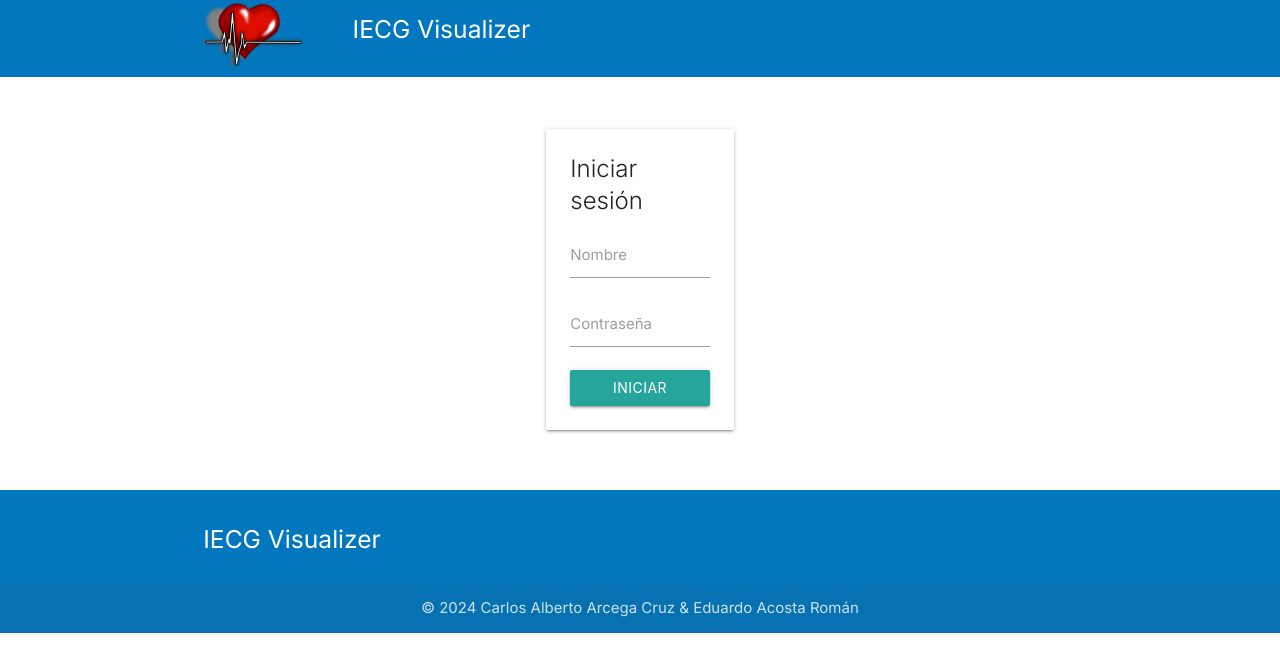
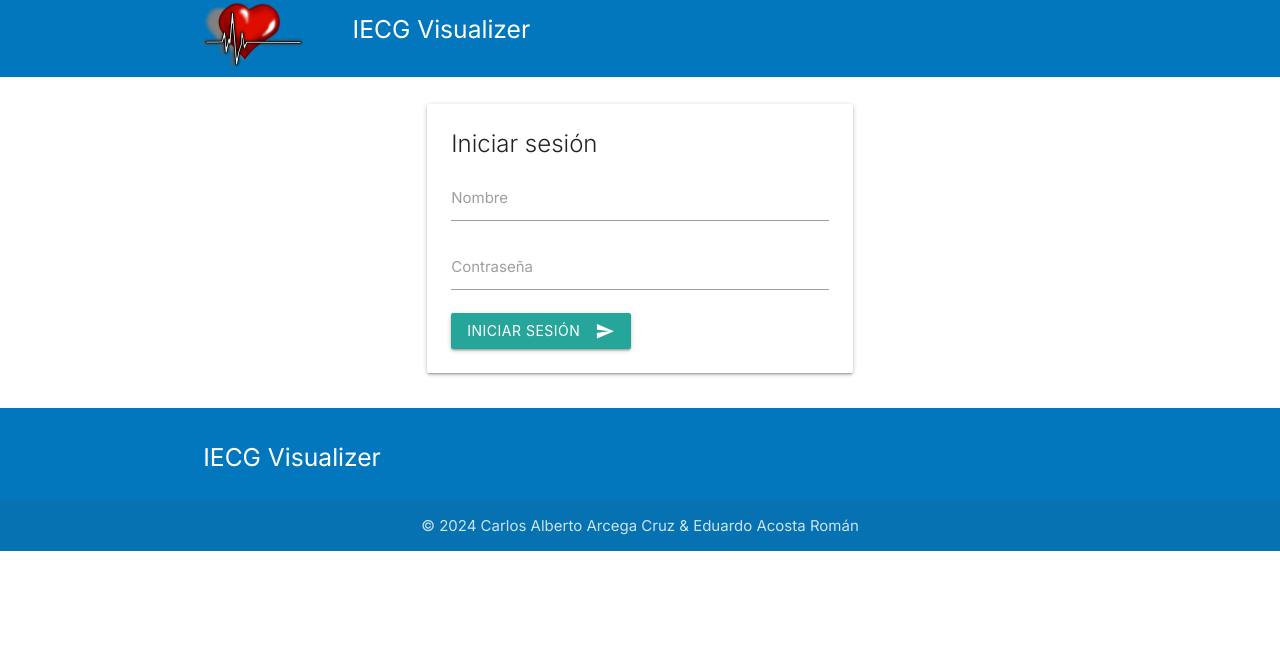
Before and after one commit to EduardoAcostaRoman/IECG-Visualizer, a Next.js app in the folder frontend/: page / in a window 1280 px wide. Shown: the top 672 px of the page. Built offline with nearby package versions, Linux system fonts and the light colour scheme.

Commit message:
Delete Layout file

```diff
--- a/frontend/src/app/page.js
+++ b/frontend/src/app/page.js
@@ -1,7 +1,7 @@
 'use client';
 
 import MainPage from '@/pages/MainPage';
-import LoginPage from '@/pages/LoginPage';
+import Login from '@/pages/Login';
 import { useEffect, useState } from 'react';
 
 export default function Home() {
@@ -9,7 +9,7 @@ export default function Home() {
 
   return (
     <div>
-      <div>{userLoggedIn ? <MainPage /> : <LoginPage />}</div>
+      <div>{userLoggedIn ? <MainPage /> : <Login />}</div>
     </div>
   );
 }
--- a/frontend/src/components/layout/Layout.js
+++ /dev/null
@@ -1,11 +0,0 @@
-import classes from './Layout.module.css';
-
-function Layout(props) {
-  return (
-    <div>
-      <main className={classes.main}>{props.children}</main>
-    </div>
-  );
-}
-
-export default Layout;
--- a/frontend/src/components/layout/Layout.module.css
+++ /dev/null
@@ -1,5 +0,0 @@
-.main {
-  margin: 3rem auto;
-  width: 90%;
-  max-width: 40rem;
-}
--- a/frontend/src/pages/Login.js
+++ b/frontend/src/pages/Login.js
@@ -1,4 +1,3 @@
-import classes from './Login.module.css'; //--> to delete due to materialize styles
 import { useState } from 'react';
 import { useRouter } from 'next/navigation';
 import Image from 'next/image';
@@ -66,7 +65,7 @@ function Login() {
                   className='btn waves-effect waves-light'
                   type='submit'
                   name='action'
-                  onClick={() => router.push('/LoginPage')}
+                  onClick={() => router.push('/Registration')}
                 >
                   Iniciar sesión
                   <i className='material-icons right'>send</i>
--- a/frontend/src/pages/Login.module.css
+++ /dev/null
@@ -1,4 +0,0 @@
-/* #outline {
-  -webkit-text-stroke-width: 0.3px;
-  -webkit-text-stroke-color: black;
-} */
--- a/frontend/src/pages/LoginPage.js
+++ /dev/null
@@ -1,12 +0,0 @@
-import Layout from '@/components/layout/Layout';
-import Login from '@/pages/Login';
-
-function LoginPage() {
-  return (
-    <Layout>
-      <Login />
-    </Layout>
-  );
-}
-
-export default LoginPage;
--- a/frontend/src/pages/MainPage.js
+++ b/frontend/src/pages/MainPage.js
@@ -4,7 +4,7 @@ function MainPage() {
   return (
     <div>
       <MainNavigation />
-        <h1>IECG Visualizer</h1>
+      <h1>IECG Visualizer</h1>
     </div>
   );
 }
```
Also changed, not shown: frontend/src/pages/_document.js (line endings or trailing spaces).
